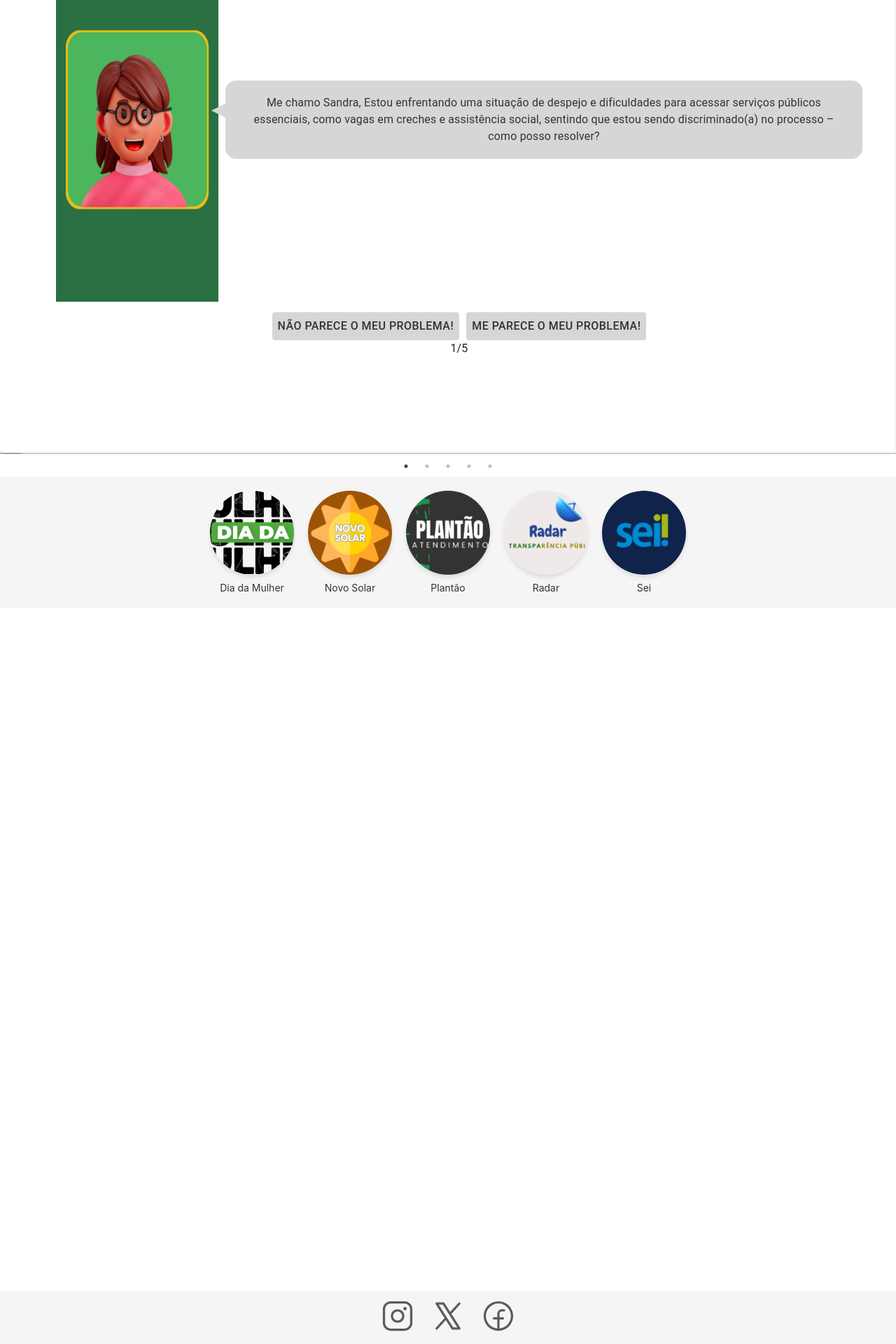
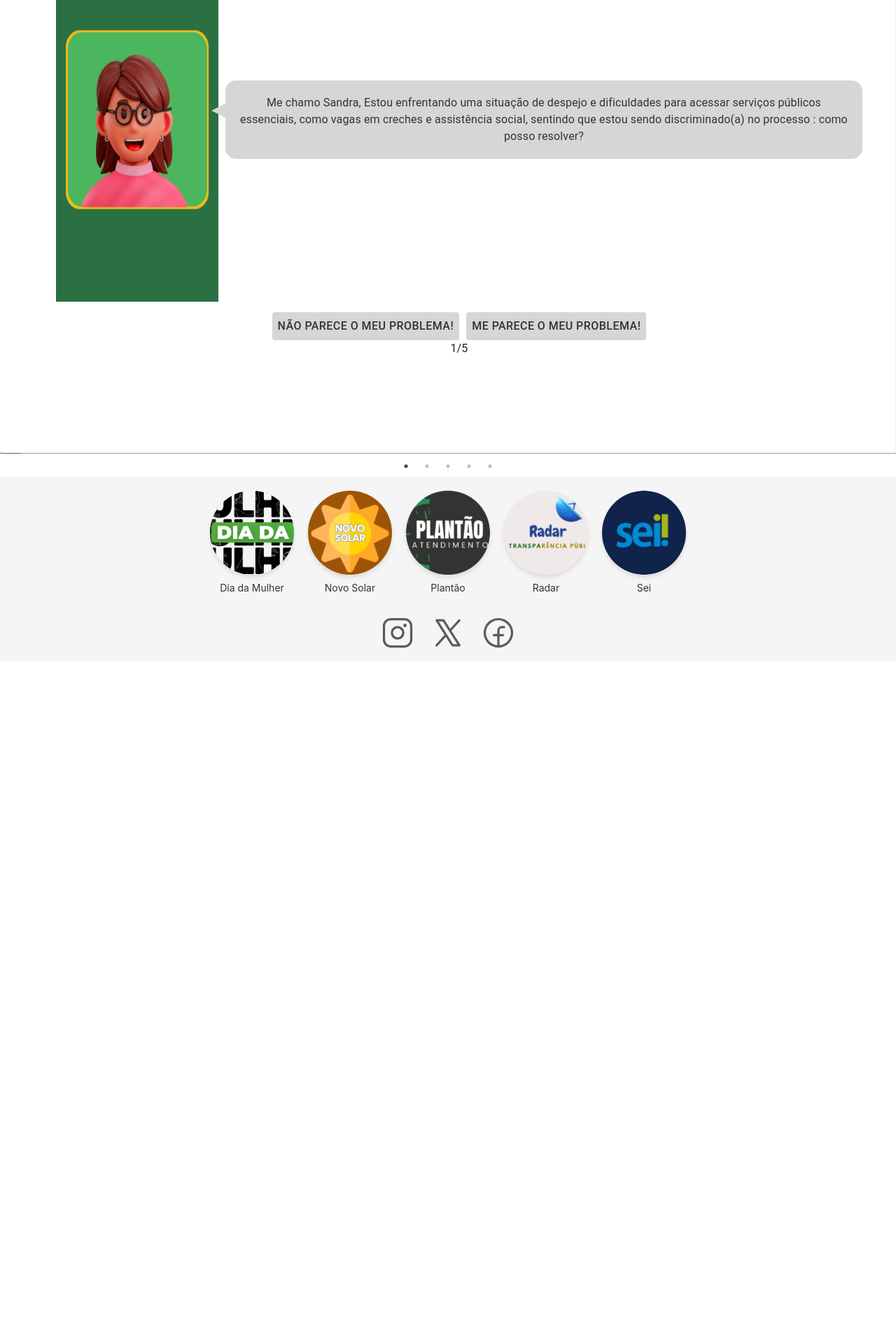
Before and after one commit to IdpProjects/FabricaDeProjetos1, a React (Create React App) app in the folder defensoria-publica/: page /home in a window 1280 px wide. Shown: the part 190-2110 px from the top of the page at 70% size. After the commit the page ends 1134 px from the top, so only its background shows below. Built offline with nearby package versions, Linux system fonts and the light colour scheme.

Commit message:
code: resolves array of images

```diff
--- a/defensoria-publica/package.json
+++ b/defensoria-publica/package.json
@@ -13,6 +13,7 @@
     "@testing-library/react": "^13.4.0",
     "@testing-library/user-event": "^13.5.0",
     "axios": "^1.7.7",
+    "material-ui-colors": "^1.0.0",
     "react": "^18.3.1",
     "react-dom": "^18.3.1",
     "react-router-dom": "^6.28.0",
--- a/defensoria-publica/src/App.js
+++ b/defensoria-publica/src/App.js
@@ -1,5 +1,4 @@
 import Carrousel from './Components/Carrousel';
-import Copy from './Components/Copy';
 import NavBar from './Components/NavBar';
 import Socials from './Pages/Socials';
 import Programas from './Components/Programas'
@@ -12,7 +11,6 @@ function App() {
       <NavBar />
       <Carrousel />
       <Programas />
-      <Copy />
       <Socials />
 
     </div>
--- a/defensoria-publica/src/Components/Carrousel.js
+++ b/defensoria-publica/src/Components/Carrousel.js
@@ -41,11 +41,10 @@ function Carrousel() {
         {personas.map((elementoDoArray, index) => {
           const { name, personaHistory, srcImage } = elementoDoArray;
           return (
-            <Card sx={{ display: "flex" }} className='body_container'>
+            <Card sx={{ display: "flex" }} className='body_container' key={index}>
             <Container component="div" className='container'>
       <div className='character' style={{ display: 'flex', flexDirection: 'column', height: "40%" }}>
-      {/* <img src='https://www.defensoria.df.gov.br/wp-content/uploads/2022/10/cropped-DP_DF-Manual-de-Identidade-Visual.png'
-      alt='logoDp' style={{ width: "30vw", height: "5vh" }}></img> */}
+        {console.log(srcImage)}
       <img src={srcImage} alt='guy' style={{ width: "30vw", height: "60vh" }}></img>
       </div>
       <div className='speech-bubble'>
--- a/defensoria-publica/src/Components/Copy.js
+++ /dev/null
@@ -1,47 +0,0 @@
-import React from 'react'
-
-function Copy() {
-  return (
-    <section className="has_ma_el_bg_slider elementor-section elementor-top-section elementor-element elementor-element-856a785 elementor-hidden-mobile elementor-section-boxed elementor-section-height-default elementor-section-height-default jltma-glass-effect-no" data-id="856a785" data-element_type="section" data-settings="{&quot;background_background&quot;:&quot;classNameic&quot;,&quot;_ha_eqh_enable&quot;:false}">
-						<div className="elementor-container elementor-column-gap-default">
-					<div className="has_ma_el_bg_slider elementor-column elementor-col-100 elementor-top-column elementor-element elementor-element-1fcc940 jltma-glass-effect-no" data-id="1fcc940" data-element_type="column">
-			<div className="elementor-widget-wrap elementor-element-populated e-swiper-container">
-						<div className="elementor-element elementor-element-2b554c3 elementor-arrows-position-inside jltma-glass-effect-no elementor-widget elementor-widget-image-carousel e-widget-swiper" data-id="2b554c3" data-element_type="widget" data-settings="{&quot;slides_to_show&quot;:&quot;1&quot;,&quot;navigation&quot;:&quot;arrows&quot;,&quot;autoplay_speed&quot;:8000,&quot;lazyload&quot;:&quot;yes&quot;,&quot;infinite&quot;:&quot;no&quot;,&quot;autoplay&quot;:&quot;yes&quot;,&quot;pause_on_hover&quot;:&quot;yes&quot;,&quot;pause_on_interaction&quot;:&quot;yes&quot;,&quot;effect&quot;:&quot;slide&quot;,&quot;speed&quot;:500}" data-widget_type="image-carousel.default" aria-roledescription="carousel" aria-label="Carrossel | Rolagem horizontal: Setas para esquerda e direita">
-				<div className="elementor-widget-container">
-					<div className="elementor-image-carousel-wrapper swiper swiper-initialized swiper-horizontal swiper-pointer-events swiper-backface-hidden" dir="ltr">
-			<div className="elementor-image-carousel swiper-wrapper swiper-image-stretch" aria-live="off" id="swiper-wrapper-74203c886057ef59" style={{ transitionDuration: "0ms",
-        transform: "translate3d(-2240px, 0px, 0px)"
-       }}
-      >
-								<div className="swiper-slide" role="group" aria-roledescription="slide" aria-label="1 / 3" style={{ width: "1120px" }} aria-hidden="true" inert="">
-                <figure className="swiper-slide-inner">
-                  <img className="swiper-slide-image swiper-lazy swiper-lazy-loaded" alt="imagem do whatsapp" src="https://www.defensoria.df.gov.br/wp-content/uploads/2023/03/WhatsApp-Image-2023-03-13-at-13.38.04.jpeg" />
-                  </figure>
-                </div>
-                <div className="swiper-slide swiper-slide-prev" role="group" aria-roledescription="slide" aria-label="2 / 3" style={{ width: "1120px" }} aria-hidden="true" inert="">
-                <figure className="swiper-slide-inner">
-                  <img className="swiper-slide-image swiper-lazy swiper-lazy-loaded" alt="Cards_Guia_Digital_Carrossel" src="https://www.defensoria.df.gov.br/wp-content/uploads/2022/09/Cards_Guia_Digital_Carrossel-1.png" /></figure></div><div className="swiper-slide swiper-slide-active" role="group" aria-roledescription="slide" aria-label="3 / 3" style={{ width: "1120px" }}><figure className="swiper-slide-inner"><img className="swiper-slide-image swiper-lazy swiper-lazy-loaded" alt="" role="presentation" data-uw-rm-alt="SRC" src="https://www.defensoria.df.gov.br/wp-content/uploads/2022/09/Carreta-Carrossel-1.png" /></figure></div>			</div>
-												<div className="elementor-swiper-button elementor-swiper-button-prev" role="button" tabindex="0" aria-label="Slide anterior" aria-controls="swiper-wrapper-74203c886057ef59" aria-disabled="false">
-						<i aria-hidden="true" className="eicon-chevron-left"></i>					</div>
-					<div className="elementor-swiper-button elementor-swiper-button-next swiper-button-disabled" role="button" tabindex="-1" aria-label="Próximo slide" aria-controls="swiper-wrapper-74203c886057ef59" aria-disabled="true">
-						<i aria-hidden="true" className="eicon-chevron-right"></i>					</div>
-
-									<span className="swiper-notification" aria-live="assertive" aria-atomic="true"></span></div>
-				</div>
-				</div>
-				<div className="elementor-element elementor-element-67d79fb elementor-widget-divider--view-line jltma-glass-effect-no elementor-widget elementor-widget-divider" data-id="67d79fb" data-element_type="widget" data-widget_type="divider.default">
-				<div className="elementor-widget-container">
-					<div className="elementor-divider">
-			<span className="elementor-divider-separator">
-						</span>
-		</div>
-				</div>
-				</div>
-					</div>
-		</div>
-					</div>
-		</section>
-  )
-}
-
-export default Copy
--- a/defensoria-publica/src/Components/Programas.js
+++ b/defensoria-publica/src/Components/Programas.js
@@ -1,6 +1,6 @@
 import React from "react";
 import { programas } from "../Utils/mocks/programas";
-import './../Style/Components/Programas.css';
+import '../Style/Components/Programas.css';
 function Programas() {
   return (
     <div className="programas-container">
--- a/defensoria-publica/src/Utils/mocks/persona.js
+++ b/defensoria-publica/src/Utils/mocks/persona.js
@@ -10,26 +10,26 @@ export const personas = [
 {
     name: "Sandra",
     srcImage: sandra,
-    personaHistory: "Estou enfrentando uma situação de despejo e dificuldades para acessar serviços públicos essenciais, como vagas em creches e assistência social, sentindo que estou sendo discriminado(a) no processo – como posso resolver?"
+    personaHistory: "Estou enfrentando uma situação de despejo e dificuldades para acessar serviços públicos essenciais, como vagas em creches e assistência social, sentindo que estou sendo discriminado(a) no processo : como posso resolver?"
 },
 {
     name: "Lucas",
     srcImage: lucas,
-    personaHistory: "Fui preso(a) injustamente e não posso pagar um advogado para me defender das acusações – como posso resolver?"
+    personaHistory: "Fui preso(a) injustamente e não posso pagar um advogado para me defender das acusações : como posso resolver?"
 },
 {
     name: "Júlia",
-    scrImage: julia,
-    personaHistory: "Preciso de adaptações de acessibilidade em minha escola/trabalho, mas a instituição não oferece o suporte necessário para minha participação – como posso resolver?"
+    srcImage: julia,
+    personaHistory: "Preciso de adaptações de acessibilidade em minha escola/trabalho, mas a instituição não oferece o suporte necessário para minha participação : como posso resolver?"
 },
 {
     name: "Anderson",
-    scrImage: anderson,
-    personaHistory: "Sofri problemas de saúde devido às condições insalubres no trabalho, e agora a empresa e o sistema de seguridade social se recusam a me compensar ou fornecer apoio – como posso resolver?"
+    srcImage: anderson,
+    personaHistory: "Sofri problemas de saúde devido às condições insalubres no trabalho, e agora a empresa e o sistema de seguridade social se recusam a me compensar ou fornecer apoio : como posso resolver?"
 },
 {
     name: "Rodrigo",
-    scrImage: rodrigo,
-    personaHistory: "Sofri um acidente no trabalho e a empresa ou plataforma não quer assumir a responsabilidade, deixando-me sem assistência financeira ou médica – como posso resolver?"
+    srcImage: rodrigo,
+    personaHistory: "Sofri um acidente no trabalho e a empresa ou plataforma não quer assumir a responsabilidade, deixando-me sem assistência financeira ou médica : como posso resolver?"
 },
 ]
```
Also changed, not shown: 2 other files (tests, documents, lock files or other folders).
